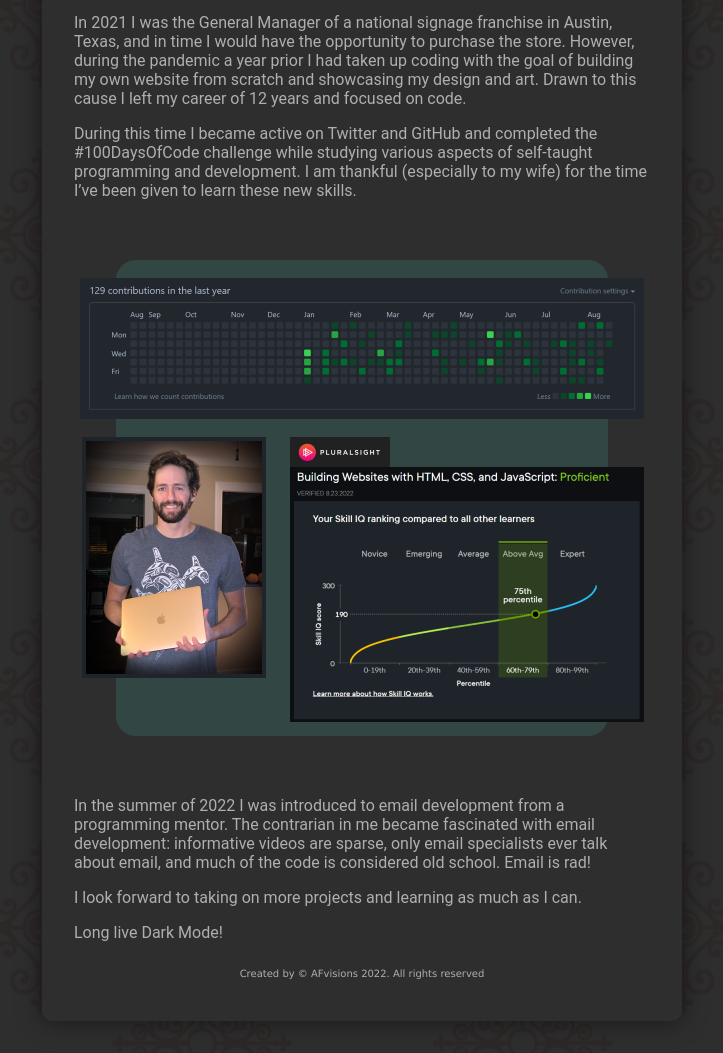
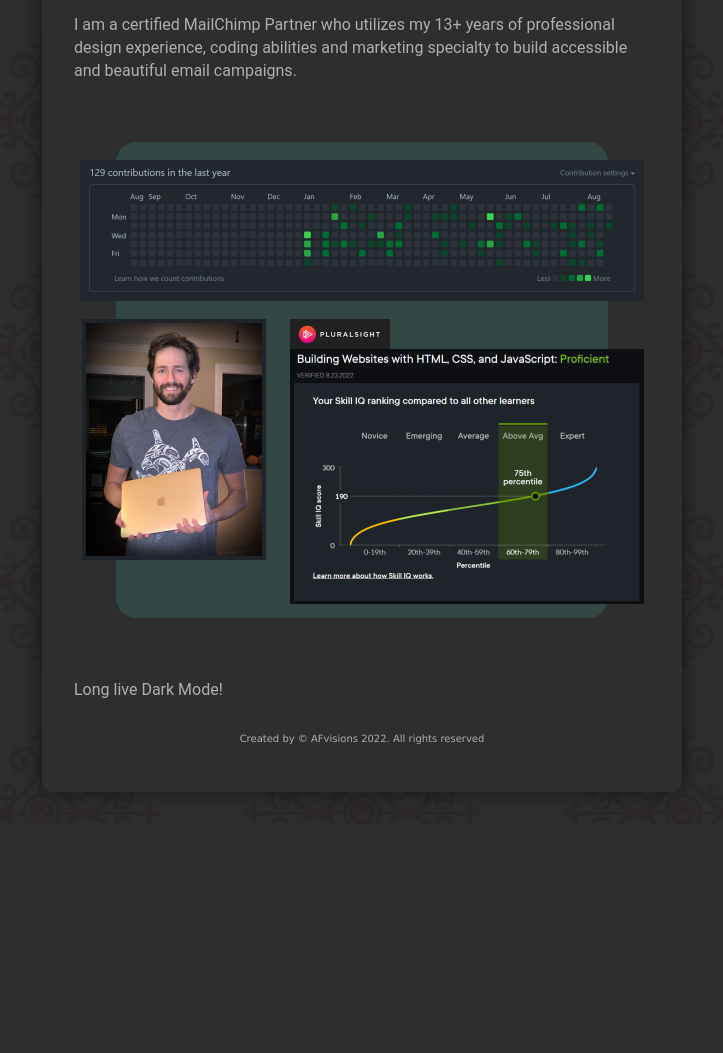
Before and after one commit to AFvisions/af-website, a plain HTML site: page portfolio/aboutme.html in a window 1280 px wide. Shown: the part 121-1174 px from the top of the page, without its empty margins (278-1001 px from the left). After the commit the page ends 945 px from the top, so only its background shows below. Drawn offline with Linux system fonts and the light colour scheme; a web font is replaced by a local one.

Commit message:
increased line-height:23px on paragraphs - changing 'About Me' page to include up to date content and preparing to move it to the home page as a card section rather than separate page

```diff
--- a/portfolio/aboutme.html
+++ b/portfolio/aboutme.html
@@ -54,6 +54,7 @@
             font-family: 'Roboto', sans-serif;
             text-align: left;
             font-size: 16px;
+            line-height: 23px;
 
         }
 
@@ -308,33 +309,21 @@
                         </tr>
                         <tr>
                             <td>
+                                <p style="text-align: left; line-height: 23px">
+
+                                    I am a certified MailChimp Partner who utilizes my 13+ years of professional design
+                                    experience,
+                                    coding abilities and marketing specialty to build accessible and beautiful email
+                                    campaigns. </p>
                                 <p style="text-align: left;">
 
-                                    In 2021 I was the General Manager of a national signage franchise in Austin, Texas,
-                                    and in time I would have the opportunity to purchase the store. However, during the
-                                    pandemic a year prior I had taken up coding with the goal of building my own website
-                                    from scratch and showcasing my design and art. Drawn to this cause I left my career
-                                    of 12 years and focused on code.</p>
-                                <p style="text-align: left;">
 
-                                    During this time I became active on Twitter and
-                                    GitHub and completed the #100DaysOfCode challenge while studying various aspects of
-                                    self-taught programming and development. I am thankful (especially to my wife) for
-                                    the time I’ve been given to learn these new skills.</p>
                         <tr>
                             <td><img src="images/collage-aboutme.png" width="564px" class="responsive-image"></td>
                         </tr>
                         <tr>
                             <td>
-                                <p style="text-align: left;">
-                                    In the summer of 2022 I was introduced to email development from a programming
-                                    mentor. The contrarian in me became fascinated with email
-                                    development: informative videos are sparse, only email specialists ever talk about
-                                    email, and much of the code is considered old school. Email is rad!
 
-                                <p style="text-align: left;">
-                                    I look forward
-                                    to taking on more projects and learning as much as I can.</p>
 
                                 <p style="text-align: left;">Long live Dark Mode!</p>
                             </td>
```
Also changed, not shown: index.html (+1 -0 lines), portfolio/p-57west.html (+1 -0 lines), portfolio/p-appliedbioplastics.html (+1 -0 lines), portfolio/p-nastynuggets.html (+1 -0 lines), portfolio/p-recosweep.html (+1 -0 lines), portfolio/p-wysiwyg.html (+1 -0 lines).
